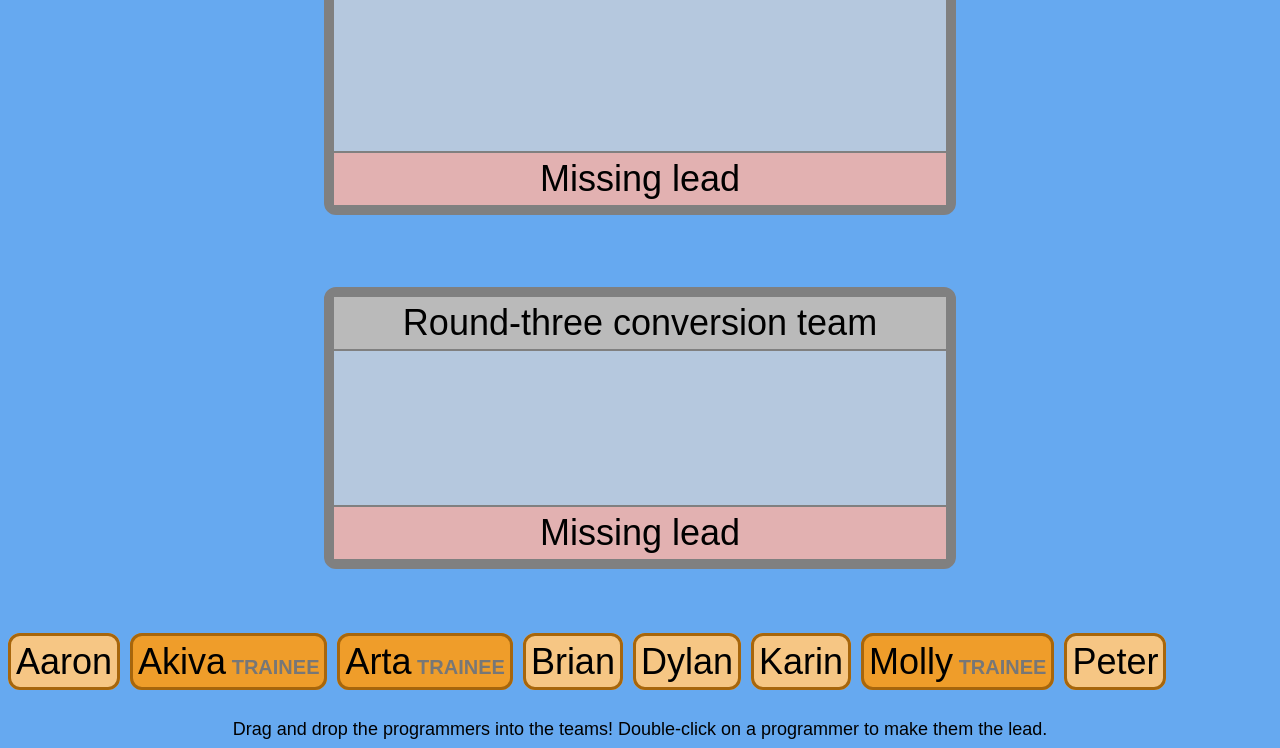
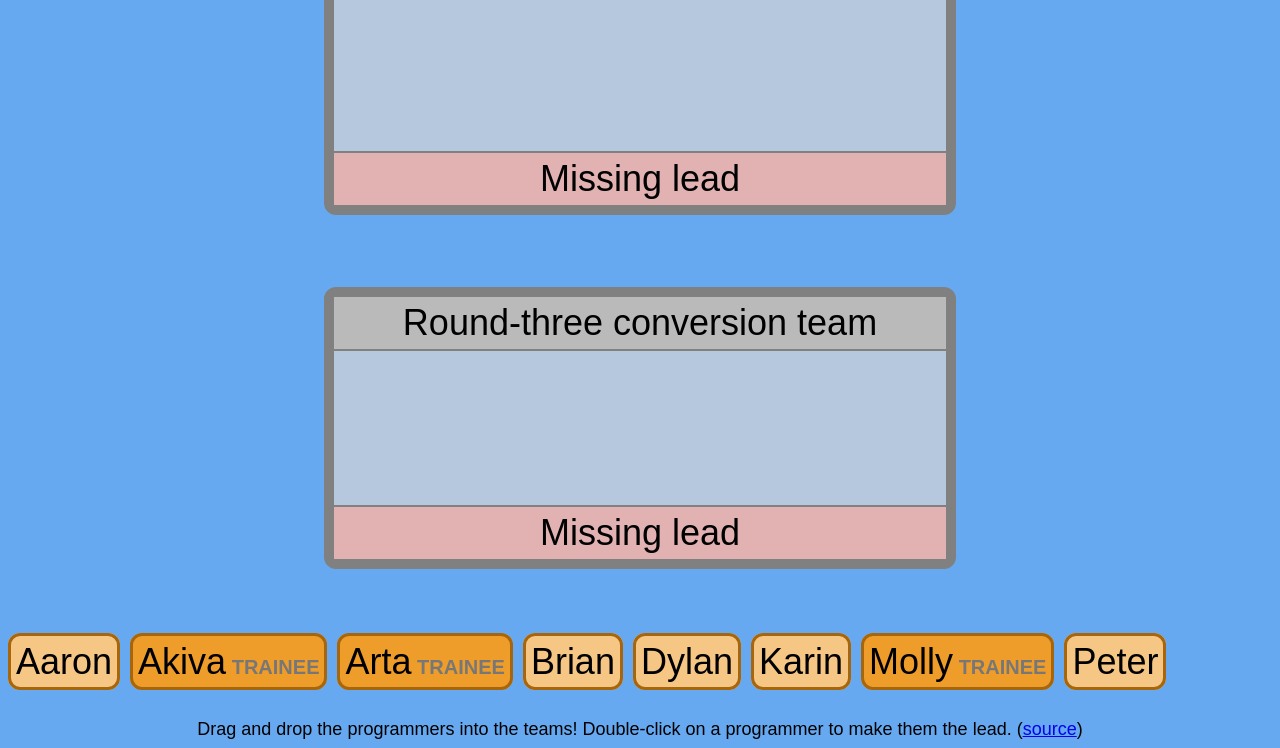
Before and after one commit to dfaulken/teams, a plain HTML site: page index.html in a window 1280 px wide. Shown: the part 493-1241 px from the top of the page. Drawn offline with Linux system fonts and the light colour scheme.

Commit message:
Add source link, and fix sass watch README error

```diff
--- a/index.html
+++ b/index.html
@@ -40,6 +40,7 @@
     <div class=programmer>Peter</div>
     <div class=explanation>
       Drag and drop the programmers into the teams! Double-click on a programmer to make them the lead.
+      (<a href=https://github.com/dfaulken/teams>source</a>)
     </div>
   </body>
 </html>
```
Also changed, not shown: README.md.
